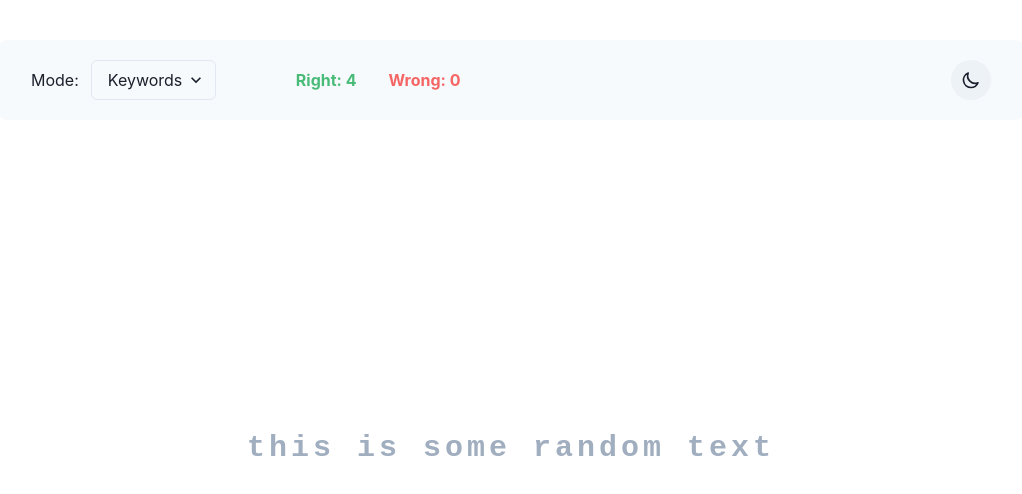
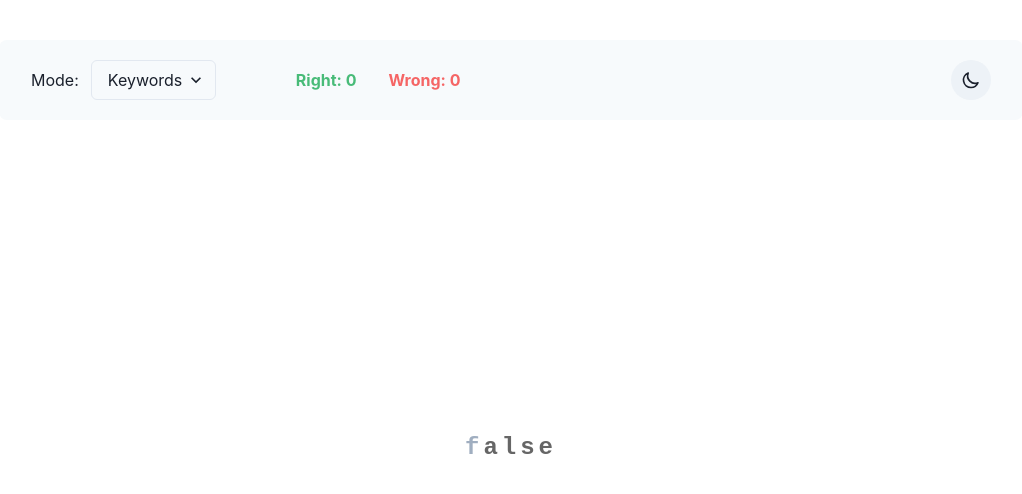
Before and after one commit to staranbeer/typo, a React (Vite) app: page / in a window 1280 px wide. Shown: the top 494 px of the page, without its empty margins (129-1151 px from the left). Built offline with nearby package versions, Linux system fonts and the light colour scheme.

Commit message:
initial draft complete

```diff
--- /dev/null
+++ b/lib/generateKeywords.js
@@ -0,0 +1,53 @@
+// a list of javascript keywords
+
+let keywords = [
+  "let",
+  "break",
+  "case",
+  "catch",
+  "continue",
+  "debugger",
+  "default",
+  "delete",
+  "do",
+  "else",
+  "finally",
+  "for",
+  "function",
+  "if",
+  "in",
+  "instanceof",
+  "new",
+  "return",
+  "switch",
+  "this",
+  "throw",
+  "try",
+  "typeof",
+  "let",
+  "while",
+  "class",
+  "const",
+  "enum",
+  "export",
+  "extends",
+  "import",
+  "super",
+  "static",
+  "yield",
+  "null",
+  "true",
+  "false",
+  "undefined",
+  "boolean",
+];
+
+// generate a random array of keywords from the above array
+let randomKeywords = [];
+
+for (let i = 0; i < 100; i++) {
+  let randomIndex = Math.floor(Math.random() * keywords.length);
+  randomKeywords.push(keywords[randomIndex]);
+}
+
+export default randomKeywords;
--- a/lib/isSameKey.js
+++ b/lib/isSameKey.js
@@ -1,4 +1,8 @@
 const isSameKey = (pressedKey, currentKey) => {
+  if (pressedKey === " " && currentKey === "_") {
+    return true;
+  }
+
   if (pressedKey === currentKey) {
     return true;
   }
--- a/src/App.jsx
+++ b/src/App.jsx
@@ -1,15 +1,30 @@
 import { Box, VStack } from "@chakra-ui/react";
 import React from "react";
+import { useState } from "react";
 import Header from "./components/Layout/Header";
-import TestCode from "./components/Layout/TestCode";
+import TestCode from "./components/Layout/CodeArea/TestCode";
 
 const App = () => {
+  const [right, setRight] = useState(0);
+  const [wrong, setWrong] = useState(0);
+
+  const incrementRight = () => {
+    setRight((prevRight) => prevRight + 1);
+  };
+
+  const incrementWrong = () => {
+    setWrong((prevWrong) => prevWrong + 1);
+  };
+
   return (
     <Box h="100vh" w="100vw" overflow={"hidden"} p={10}>
       <VStack w="full" h="full" align={"start"} maxW={"5xl"} mx="auto" gap="4">
-        <Header />
+        <Header right={right} wrong={wrong} />
         <Box flex={1} w="full">
-          <TestCode />
+          <TestCode
+            incrementRight={incrementRight}
+            incrementWrong={incrementWrong}
+          />
         </Box>
       </VStack>
     </Box>
--- /dev/null
+++ b/src/components/Layout/CodeArea/Char.jsx
@@ -0,0 +1,7 @@
+import React from "react";
+
+const Char = ({ children, color = "#666" }) => {
+  return <span style={{ color: color }}>{children}</span>;
+};
+
+export default Char;
--- /dev/null
+++ b/src/components/Layout/CodeArea/TestCode.jsx
@@ -0,0 +1,104 @@
+import { Box, HStack, Stack } from "@chakra-ui/react";
+import React, { useCallback } from "react";
+import { useState } from "react";
+import { useEffect } from "react";
+import keywords from "../../../../lib/generateKeywords";
+import isValidKey from "../../../../lib/isValidKey";
+import isInLimit from "../../../../lib/isInlimit";
+import isSameKey from "../../../../lib/isSameKey";
+import Char from "./Char";
+
+const TestCode = ({ incrementRight, incrementWrong }) => {
+  const [pressedKey, setPressedKey] = useState("");
+
+  const [arrayIndex, setArrayIndex] = useState(0);
+  const [index, setIndex] = useState(0);
+
+  const [currentKey, setCurrentKey] = useState("");
+  const [beforeKeys, setBeforeKeys] = useState([]);
+  const [afterKeys, setAfterKeys] = useState([]);
+
+  const [code, setCode] = useState(keywords[arrayIndex]);
+
+  const handleKeyDown = useCallback((e) => {
+    if (isValidKey(e.key)) {
+      setPressedKey(e.key);
+    }
+  }, []);
+
+  useEffect(() => {
+    const windowEventListenerId = window.addEventListener("keydown", (e) => {
+      handleKeyDown(e);
+      if (isInLimit(index, code.length)) {
+        setIndex((prevIndex) => prevIndex + 1);
+      }
+    });
+    return () => window.removeEventListener("keydown", windowEventListenerId);
+  }, []);
+
+  useEffect(() => {
+    if (index === code.length) {
+      setIndex(0);
+      setArrayIndex((prevArrayIndex) => prevArrayIndex + 1);
+      setCode(keywords[arrayIndex]);
+      setBeforeKeys([]);
+      setAfterKeys([]);
+      setCurrentKey("");
+    }
+  }, [index]);
+
+  useEffect(() => {
+    console.log(index);
+    setCurrentKey(code[index]);
+
+    if (isValidKey(pressedKey)) {
+      //  if the pressed key is an alphanumeric character
+      if (isSameKey(pressedKey, currentKey)) {
+        // if the pressed key and the current key is same
+        // change its color to white, if not, change its
+        //  color to dark gray
+
+        setBeforeKeys((prev) => [...prev, { key: currentKey, color: "white" }]);
+        incrementRight();
+      } else {
+        setBeforeKeys((prev) => [
+          ...prev,
+          { key: currentKey, color: "darkgray" },
+        ]);
+        incrementWrong();
+      }
+    } else {
+      setBeforeKeys((prev) => [...prev, currentKey]);
+    }
+
+    setAfterKeys(code.split("").slice(index + 1));
+
+    console.log(pressedKey, currentKey);
+  }, [index, pressedKey]);
+
+  return (
+    <HStack justify="center" h="full" w="full">
+      <Box
+        fontFamily={"monospace"}
+        letterSpacing="4px"
+        fontWeight={"bold"}
+        color="gray.400"
+        fontSize={"2xl"}
+      >
+        {beforeKeys.map((i, index) => {
+          return (
+            <Char key={index} color={i.color}>
+              {i.key}
+            </Char>
+          );
+        })}
+        <span className="cursor key">{currentKey}</span>
+        {afterKeys.map((i, index) => {
+          return <Char key={index}>{i}</Char>;
+        })}
+      </Box>
+    </HStack>
+  );
+};
+
+export default React.memo(TestCode);
--- a/src/components/Layout/Header.jsx
+++ b/src/components/Layout/Header.jsx
@@ -7,13 +7,9 @@ import {
   useColorModeValue,
 } from "@chakra-ui/react";
 import React from "react";
-import {
-  HiOutlineMicrophone,
-  HiOutlineMoon,
-  HiOutlineSun,
-} from "react-icons/hi";
+import { HiOutlineMoon, HiOutlineSun } from "react-icons/hi";
 
-const Header = () => {
+const Header = ({ right, wrong }) => {
   const { colorMode, toggleColorMode } = useColorMode();
   const bgColor = useColorModeValue("gray.50", "#131313");
 
@@ -38,10 +34,10 @@ const Header = () => {
         {/* stats */}
         <HStack spacing={8}>
           <Box color="green.400" fontWeight={"bold"}>
-            Right: 4
+            Right: {right}
           </Box>
           <Box color="red.400" fontWeight={"bold"}>
-            Wrong: 0
+            Wrong: {wrong}
           </Box>
         </HStack>
       </HStack>
--- a/src/components/Layout/TestCode.jsx
+++ /dev/null
@@ -1,51 +0,0 @@
-import { Box, HStack, Stack } from "@chakra-ui/react";
-import React, { useCallback } from "react";
-import { useState } from "react";
-import { useEffect } from "react";
-import isValidKey from "../../../lib/isValidKey";
-import isInLimit from "./../../../lib/isInlimit";
-
-const code = "this is some random text";
-
-const TestCode = () => {
-  const [pressedKey, setPressedKey] = useState("");
-  const [index, setIndex] = useState(0);
-  const [currentKey, setCurrentKey] = useState("");
-
-  const handleKeyDown = useCallback((e) => {
-    setPressedKey(e.key);
-  }, []);
-
-  useEffect(() => {
-    const windowEventListenerId = window.addEventListener("keydown", (e) => {
-      handleKeyDown(e);
-    });
-
-    return () => window.removeEventListener("keydown", windowEventListenerId);
-  }, []);
-
-  useEffect(() => {
-    setIndex((prevIndex) => prevIndex + 1);
-    setCurrentKey(code[index]);
-
-    if (isValidKey(pressedKey) && isInLimit(index, code.length)) {
-      console.log(pressedKey, currentKey);
-    }
-  }, [pressedKey]);
-
-  return (
-    <HStack justify="center" h="full" w="full">
-      <Box
-        fontFamily={"monospace"}
-        letterSpacing="4px"
-        fontWeight={"bold"}
-        color="gray.400"
-        fontSize={"3xl"}
-      >
-        {code}
-      </Box>
-    </HStack>
-  );
-};
-
-export default TestCode;
--- a/src/index.css
+++ b/src/index.css
@@ -5,3 +5,16 @@
   margin: 0;
   padding: 0;
 }
+
+.cursor {
+  position: relative;
+}
+
+.cursor::before {
+  position: absolute;
+  bottom: -6px;
+  content: "";
+  background: #fff;
+  width: 80%;
+  height: 4px;
+}
```
